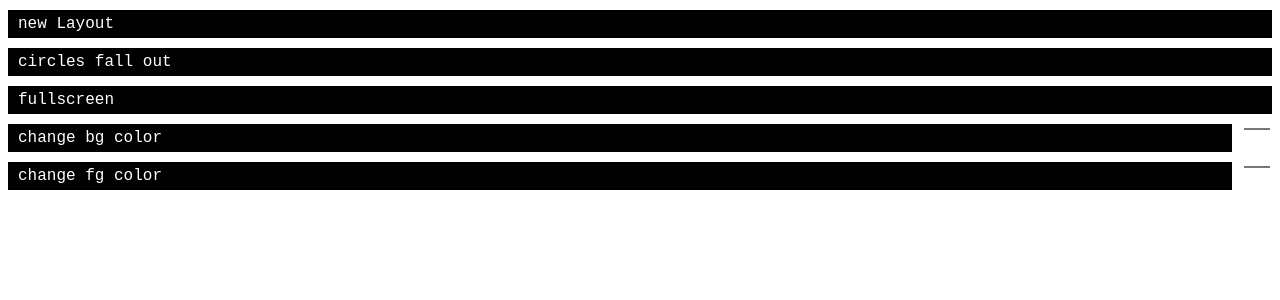
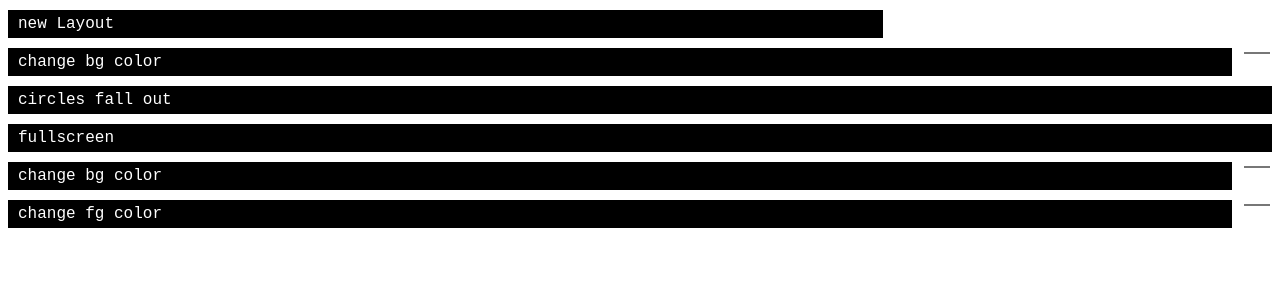
Before and after one commit to StudioProcess/vdw-tool, a Next.js app: page /controller in a window 1280 px wide. Shown: the top 300 px of the page. Built offline with nearby package versions, Linux system fonts and the light colour scheme.

Commit message:
layout generator seed can now be set in ui

```diff
--- a/components/textViewer/textPhysics.ts
+++ b/components/textViewer/textPhysics.ts
@@ -108,7 +108,7 @@ export default class CirclePhysics {
     this.xOffsets = [];
     this.yOffsets = [];
 
-    if (true) {
+    if (false) {
       this.render = Render.create({
         element: document.body,
         engine: this.engine,
--- a/pages/controller.tsx
+++ b/pages/controller.tsx
@@ -14,6 +14,11 @@ export default class Controller extends Component<any, any> {
   private mainWindow: Window;
 
   private debugContainerRef: HTMLDivElement;
+
+  // private resizeWidthRef: HTMLInputElement;
+  // private resizeHeightRef: HTMLInputElement;
+
+  private seedInputRef: HTMLInputElement;
 
   private bgColorInputRef: HTMLInputElement;
   private fgColorInputRef: HTMLInputElement;
@@ -56,10 +61,29 @@ export default class Controller extends Component<any, any> {
         </Head>
 
         <div className="container">
-          <div
-            className="button"
-            onClick={() => {this.onSendMessage(MessageTypes.newLayout); }}
-          >new Layout</div>
+          <div className="buttonContainer">
+            <div
+              className="button"
+              onClick={() => {this.onSendMessage(MessageTypes.newLayout, this.seedInputRef.value); }}
+            >new Layout</div>
+            <input
+              type="number"
+              style={{width: "30%"}}
+              ref={(ref) => {this.seedInputRef = ref; }}
+            />
+          </div>
+
+          <div className="buttonContainer">
+            <div
+              className="button"
+              onClick={() => {this.onSendMessage(MessageTypes.changeBGColor, this.bgColorInputRef.value); }}
+            >change bg color</div>
+            <input
+              type="color"
+              defaultValue="#eb582f"
+              ref={(ref) => {this.bgColorInputRef = ref; }}
+            />
+          </div>
 
           <div
             className="button"
@@ -70,6 +94,31 @@ export default class Controller extends Component<any, any> {
             className="button"
             onClick={() => {this.onSendMessage(MessageTypes.makeFullscreen); }}
           >fullscreen</div>
+
+          {/* <div className="buttonContainer">
+            <div
+              className="button"
+              onClick={() => {
+                this.onSendMessage(
+                  MessageTypes.resizeTo,
+                  {
+                    width: this.resizeWidthRef.value,
+                    height: this.resizeHeightRef.value,
+                  },
+                );
+              }}
+            >resize</div>
+            <input
+              type="number"
+              defaultValue="1920"
+              ref={(ref) => {this.resizeWidthRef = ref; }}
+            />
+            <input
+              type="number"
+              defaultValue="1080"
+              ref={(ref) => {this.resizeHeightRef = ref; }}
+            />
+          </div> */}
 
           <div className="buttonContainer">
             <div
--- a/pages/index.tsx
+++ b/pages/index.tsx
@@ -54,7 +54,7 @@ export default class Index extends Component<any, any> {
 
     switch (messagePackage.type) {
       case MessageTypes.newLayout:
-        this.circlesViewerRef.newRandomLayout();
+        this.circlesViewerRef.newRandomLayout(messagePackage.data);
         break;
 
       case MessageTypes.makeNonStatic:
```
Also changed, not shown: components/circleViewer/circleViewer.tsx (+5 -2 lines), components/circleViewer/layoutGenerator.ts (+11 -3 lines), components/types.ts (+7 -0 lines).
